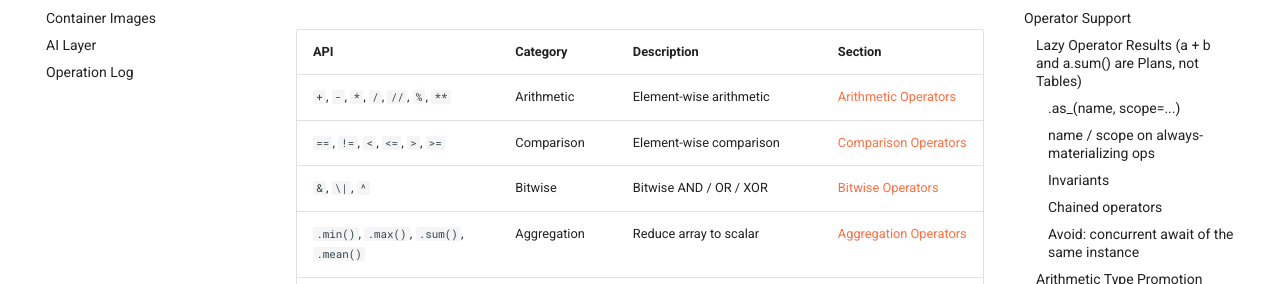
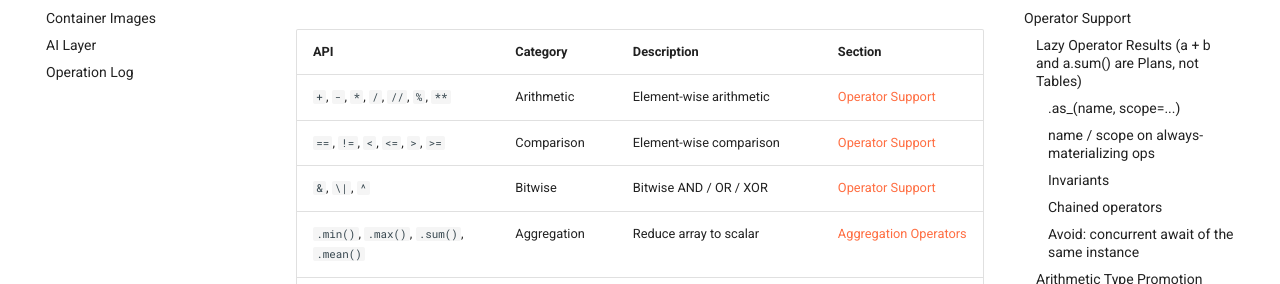
Before and after one commit to kolodkin/aaiclick, an MkDocs documentation site: the page built from docs/user_guide/object.md, in a window 1280 px wide and 900 px high, scrolled down 402 px. Shown: the part 171-455 px from the top of the window. Built offline with MkDocs 1.6.1 and Material for MkDocs 9.7.7, drawn with Linux system fonts in a browser that asks for light colours; comment, search, counter and statistics services are not loaded.

Commit message:
docs: fix broken heading anchors left by the user_guide split
- glossary.md: LazyOperator link used a stale slug for the 'Lazy Operator
  Results' heading in user_guide/object.md
- user_guide/object.md: quick-reference rows for arithmetic/comparison/
  bitwise operators pointed to sections that don't exist; point them to
  the Operator Support section that covers them

Verified with a strict mkdocs build: no remaining link or anchor issues.

Co-Authored-By: Claude Fable 5 <noreply@anthropic.com>
Claude-Session: https://claude.ai/code/session_01NctPLfvuMEdjV5PZkzvGs2

```diff
--- a/docs/user_guide/object.md
+++ b/docs/user_guide/object.md
@@ -17,9 +17,9 @@ See [DataContext](data_context.md) for lifecycle, schemas, and deployment modes.
 
 | API                                              | Category         | Description                                   | Section                                                              |
 |--------------------------------------------------|------------------|-----------------------------------------------|----------------------------------------------------------------------|
-| `+`, `-`, `*`, `/`, `//`, `%`, `**`              | Arithmetic       | Element-wise arithmetic                       | [Arithmetic Operators](#arithmetic-operators)                        |
-| `==`, `!=`, `<`, `<=`, `>`, `>=`                 | Comparison       | Element-wise comparison                       | [Comparison Operators](#comparison-operators)                        |
-| `&`, `\|`, `^`                                   | Bitwise          | Bitwise AND / OR / XOR                        | [Bitwise Operators](#bitwise-operators)                              |
+| `+`, `-`, `*`, `/`, `//`, `%`, `**`              | Arithmetic       | Element-wise arithmetic                       | [Operator Support](#operator-support)                                |
+| `==`, `!=`, `<`, `<=`, `>`, `>=`                 | Comparison       | Element-wise comparison                       | [Operator Support](#operator-support)                                |
+| `&`, `\|`, `^`                                   | Bitwise          | Bitwise AND / OR / XOR                        | [Operator Support](#operator-support)                                |
 | `.min()`, `.max()`, `.sum()`, `.mean()`          | Aggregation      | Reduce array to scalar                        | [Aggregation Operators](#aggregation-operators)                      |
 | `.std()`, `.var()`, `.count()`, `.quantile(q)`   | Aggregation      | Statistical reduction                         | [Aggregation Operators](#aggregation-operators)                      |
 | `.count_if(condition)`                           | Aggregation      | Count rows matching condition(s)              | [Aggregation Operators](#aggregation-operators)                      |
```
Also changed, not shown: docs/glossary.md (+1 -1 lines).
